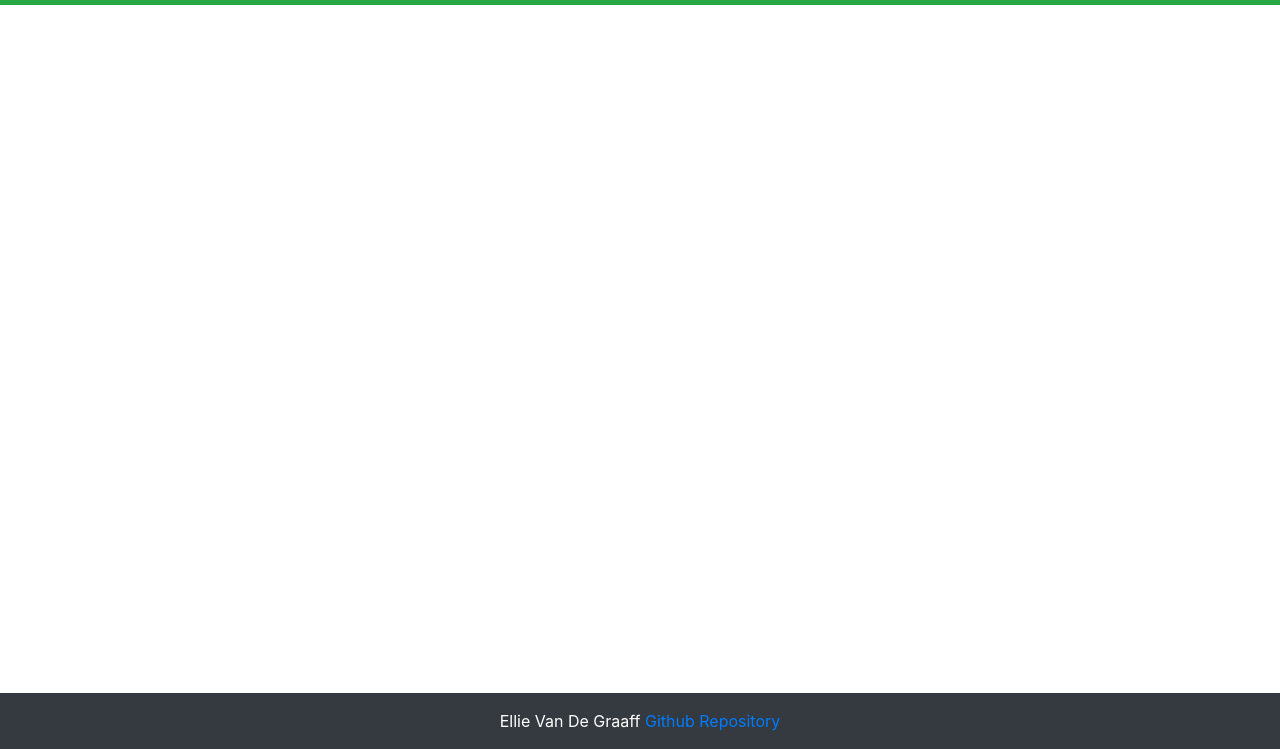
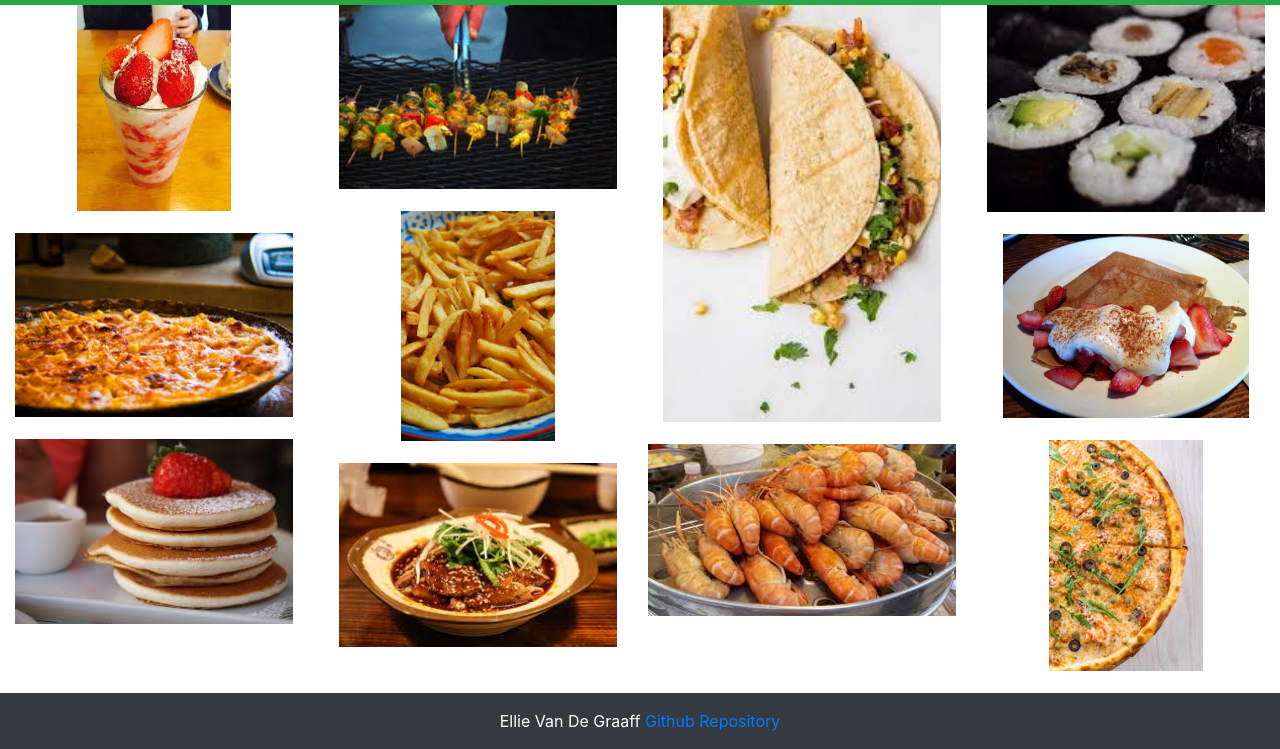
Before and after one commit to ekvdg/cs260Portfolio, a plain HTML site: page CreativeProject1/recommended.html in a window 1280 px wide. Shown: the part 51-800 px from the top of the page. Drawn offline with nearby package versions, Linux system fonts and the light colour scheme; files that its build step writes are made by us from their sources.

Commit message:
Final Creative Project

```diff
--- a/CreativeProject1/recommended.html
+++ b/CreativeProject1/recommended.html
@@ -33,6 +33,19 @@
     </div>
   </nav>
 
+  <div class="masonry">
+     <div class="item"><img class="image" src="parfait.jpeg" alt="Background Picture" width = "50%" height = "70%"></div>
+     <div class="item"><img class="image" src="macandCheese.jpeg" alt="Background Picture" width = "90%" height = "100%"></div>
+     <div class="item"><img class="image" src="pancakes.jpeg" alt="Background Picture" width = "90%" height = "100%"></div>
+     <div class="item"><img class="image" src="kebabs.jpeg" alt="Background Picture" width = "90%" height = "100%"></div>
+     <div class="item"><img class="image" src="fries.jpeg" alt="Background Picture" width = "50%" height = "70%"></div>
+     <div class="item"><img class="image" src="asianFood.jpeg" alt="Background Picture" width = "90%" height = "100%"></div>
+     <div class="item"><img class="image" src="tacos.jpeg" alt="Background Picture" width = "90%" height = "100%"></div>
+     <div class="item"><img class="image" src="seafood.jpeg" alt="Background Picture" width = "100%" height = "100%"></div>
+     <div class="item"><img class="image" src="sushi.jpeg" alt="Background Picture" width = "90%" height = "100%"></div>
+     <div class="item"><img class="image" src="crepes.jpg" alt="Background Picture" width = "80%" height = "100%"></div>
+     <div class="item"><img class="image" src="pizza.jpeg" alt="Background Picture" width = "50%" height = "50%"></div>
+  </div>
 
 
   <script src="https://code.jquery.com/jquery-3.3.1.slim.min.js" integrity="sha384-q8i/X+965DzO0rT7abK41JStQIAqVgRVzpbzo5smXKp4YfRvH+8abtTE1Pi6jizo" crossorigin="anonymous"></script>
@@ -41,7 +54,7 @@
   </body>
   <footer class="page-footer font-small bg-dark fixed-bottom">
 <div class="text-white text-center py-3">Ellie Van De Graaff
-  <a href="https://github.com/BYU-CS-260-Winter-2019/lab-1-ekvdg"> Github Repository</a>
+  <a href="https://github.com/ekvdg/cs260Portfolio/tree/master/CreativeProject1"> Github Repository</a>
 </div>
 </footer>
 </html>
--- a/CreativeProject1/style.css
+++ b/CreativeProject1/style.css
@@ -59,3 +59,15 @@ h3{
   padding-right: 30px;
   font-size: 10pt;
 }
+
+.masonry { /* Masonry container */
+    column-count: 4;
+    column-gap: 1em;
+}
+
+.item { /* Masonry bricks or child elements */
+    background-color: white;
+    display: inline-block;
+    margin: 0 0 1em;
+    width: 100%;
+}
```
Also changed, not shown: CreativeProject1/home.html (+1 -1 lines), CreativeProject1/myRecipes.html (+1 -1 lines), CreativeProject1/profile.html (+36 -1 lines), CreativeProject1/asianFood.jpeg (added), CreativeProject1/asianMeat.jpeg (added), CreativeProject1/charlie.jpg (added), CreativeProject1/fries.jpeg (added), CreativeProject1/kebabs.jpeg (added), CreativeProject1/macandCheese.jpeg (added), CreativeProject1/pancakes.jpeg (added), CreativeProject1/parfait.jpeg (added), CreativeProject1/pizza.jpeg (added), CreativeProject1/profilePic.png (added), CreativeProject1/seafood.jpeg (added), 2 more files.
